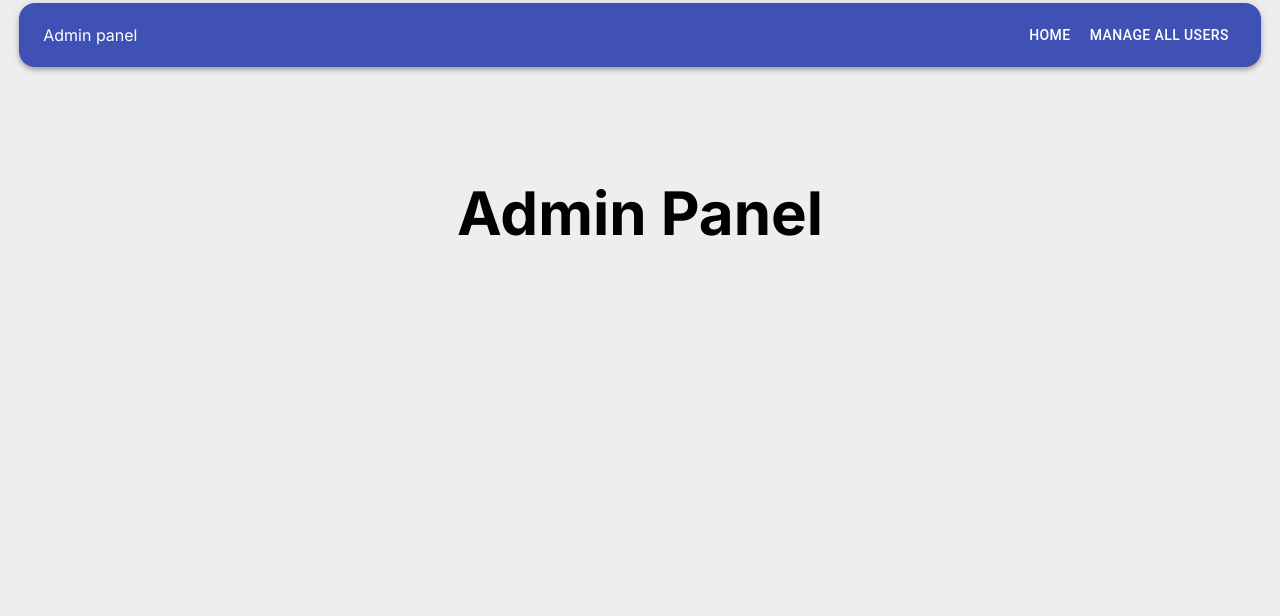
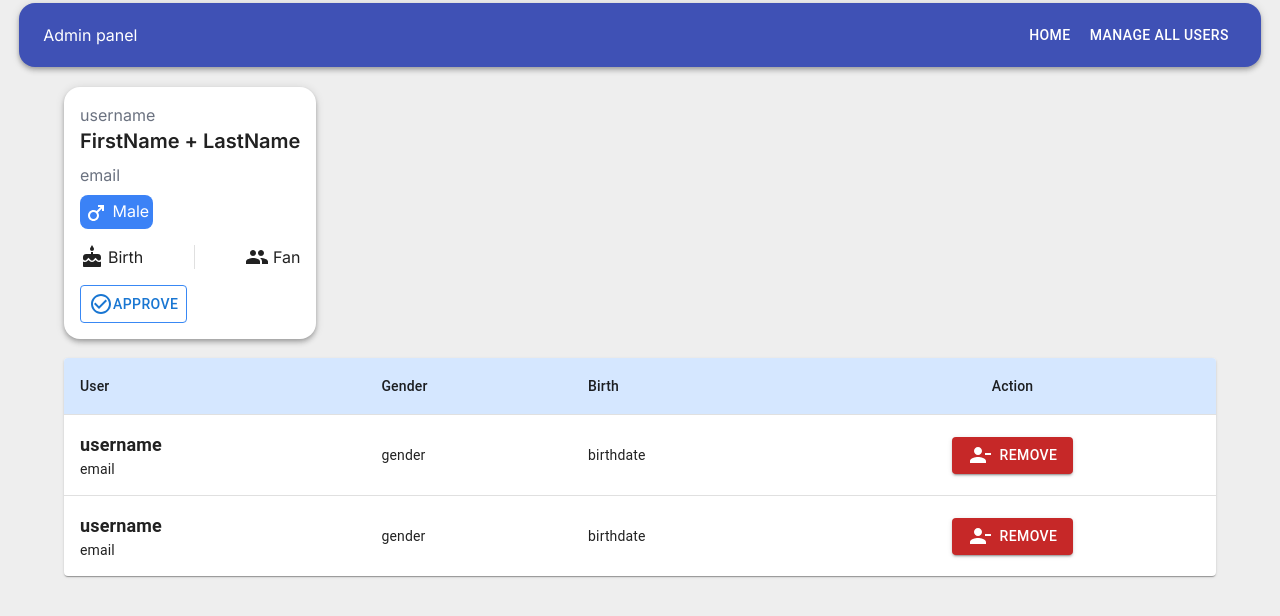
Before and after one commit to BeshoyMorad/EPL-Match-Reservation, a Next.js app: page /admin in a window 1280 px wide. Shown: the top 616 px of the page. Built offline with nearby package versions, Linux system fonts and the light colour scheme.

Commit message:
Finish the UI of admin panel

```diff
--- a/app/admin/page.tsx
+++ b/app/admin/page.tsx
@@ -1,7 +1,130 @@
+import {
+  Button,
+  Divider,
+  Grid,
+  Paper,
+  Table,
+  TableBody,
+  TableCell,
+  TableContainer,
+  TableHead,
+  TableRow,
+} from "@mui/material";
+import FemaleIcon from "@mui/icons-material/Female";
+import MaleIcon from "@mui/icons-material/Male";
+import CakeIcon from "@mui/icons-material/Cake";
+import GroupIcon from "@mui/icons-material/Group";
+import CheckCircleOutlineIcon from "@mui/icons-material/CheckCircleOutline";
+import PersonRemoveIcon from "@mui/icons-material/PersonRemove";
+
 export default function AdminPanel() {
+  // Fetch the unverified users then loop on UNVERIFIED_USERS
+
+  // Fetch top recent users then loop on TOP_USERS
+  const rows = [
+    {
+      id: 1,
+      username: "username",
+      firstname: "firstname",
+      lastname: "lastname",
+      email: "email",
+      birthdate: "birthdate",
+      gender: "gender",
+    },
+    {
+      id: 2,
+      username: "username",
+      firstname: "firstname",
+      lastname: "lastname",
+      email: "email",
+      birthdate: "birthdate",
+      gender: "gender",
+    },
+  ];
+
   return (
-    <main className="flex min-h-screen flex-col items-center justify-between p-24">
-      <h1 className="text-6xl font-bold">Admin Panel</h1>
-    </main>
+    <>
+      <Grid container gap={2}>
+        {/* UNVERIFIED_USERS */}
+        <Grid item>
+          <Paper elevation={4} sx={{ borderRadius: "1rem" }}>
+            <div className="p-4">
+              <h6 className="text-gray-500">username</h6>
+              <h5 className="font-semibold text-xl">FirstName + LastName</h5>
+              <h6 className="text-gray-500 py-2">email</h6>
+
+              <div className=" bg-blue-500 w-fit p-1 rounded-lg text-white">
+                <MaleIcon /> Male
+              </div>
+
+              <div className="flex items-center justify-between my-4">
+                <div className="flex items-center gap-1">
+                  <CakeIcon /> Birth
+                </div>
+
+                <Divider orientation="vertical" flexItem />
+
+                <div className="flex items-center gap-1">
+                  <GroupIcon /> Fan
+                </div>
+              </div>
+
+              <Button
+                sx={{
+                  border: "1px solid #3988f4",
+                }}
+              >
+                <CheckCircleOutlineIcon /> Approve
+              </Button>
+            </div>
+          </Paper>
+        </Grid>
+      </Grid>
+
+      {/* TOP_USERS */}
+      <TableContainer component={Paper} sx={{ mt: "1.2rem" }}>
+        <Table>
+          <TableHead sx={{ bgcolor: "#d5e7ff" }}>
+            <TableRow sx={{ fontWeight: "bold" }}>
+              <TableCell className="text-lg">User</TableCell>
+              <TableCell className="text-lg">Gender</TableCell>
+              <TableCell className="text-lg">Birth</TableCell>
+              <TableCell className="text-lg" align="center">
+                Action
+              </TableCell>
+            </TableRow>
+          </TableHead>
+
+          <TableBody>
+            {rows.map((row) => (
+              <TableRow
+                key={row.id}
+                sx={{ "&:last-child td, &:last-child th": { border: 0 } }}
+              >
+                <TableCell component="th" scope="row">
+                  <div className="flex flex-col">
+                    <span className="font-semibold text-lg">
+                      {row.username}
+                    </span>
+                    <span>{row.email}</span>
+                  </div>
+                </TableCell>
+                <TableCell>{row.gender}</TableCell>
+                <TableCell>{row.birthdate}</TableCell>
+                <TableCell align="center">
+                  <Button
+                    color="error"
+                    variant="contained"
+                    sx={{ bgcolor: "#c62828 !important", gap: 1 }}
+                  >
+                    <PersonRemoveIcon /> Remove
+                  </Button>
+                </TableCell>
+              </TableRow>
+            ))}
+          </TableBody>
+        </Table>
+      </TableContainer>
+    </>
   );
 }
```
Also changed, not shown: 1 other file (tests, documents, lock files or other folders).
